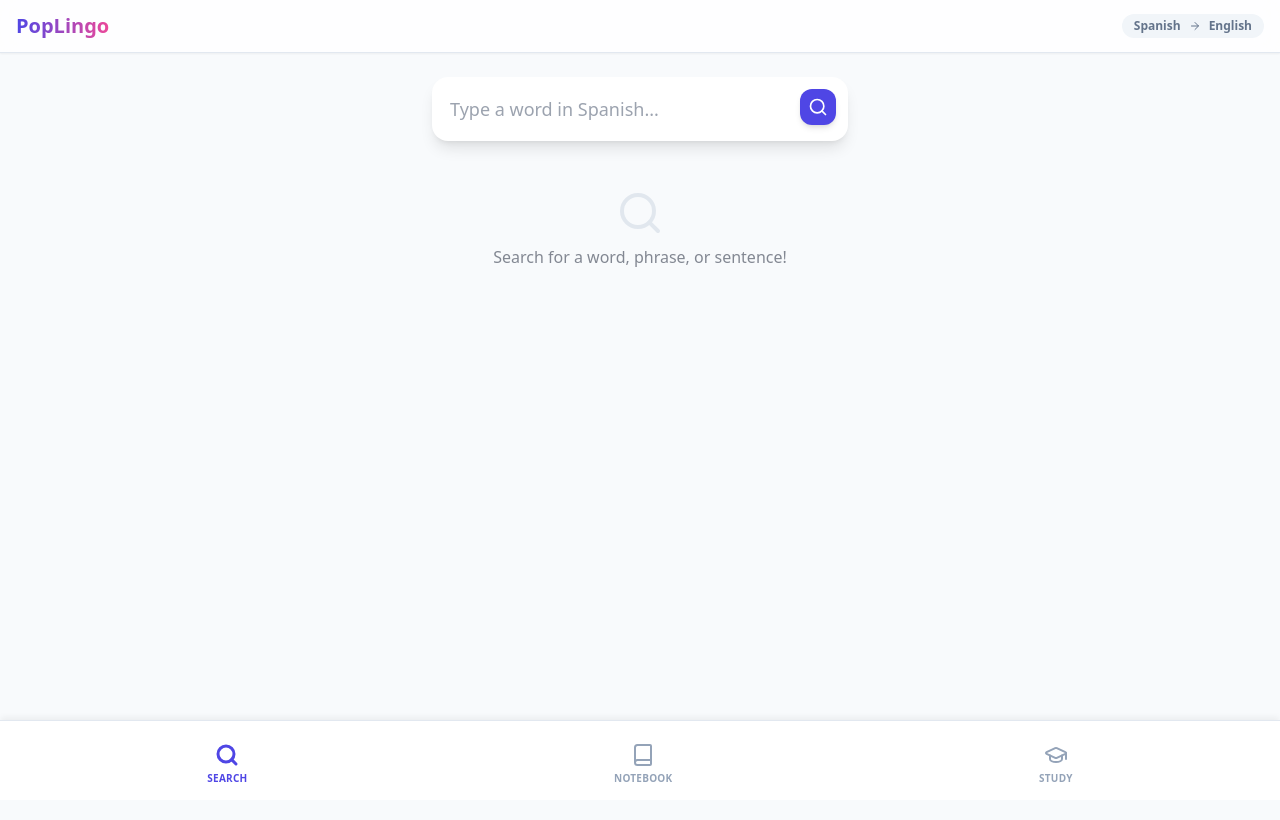
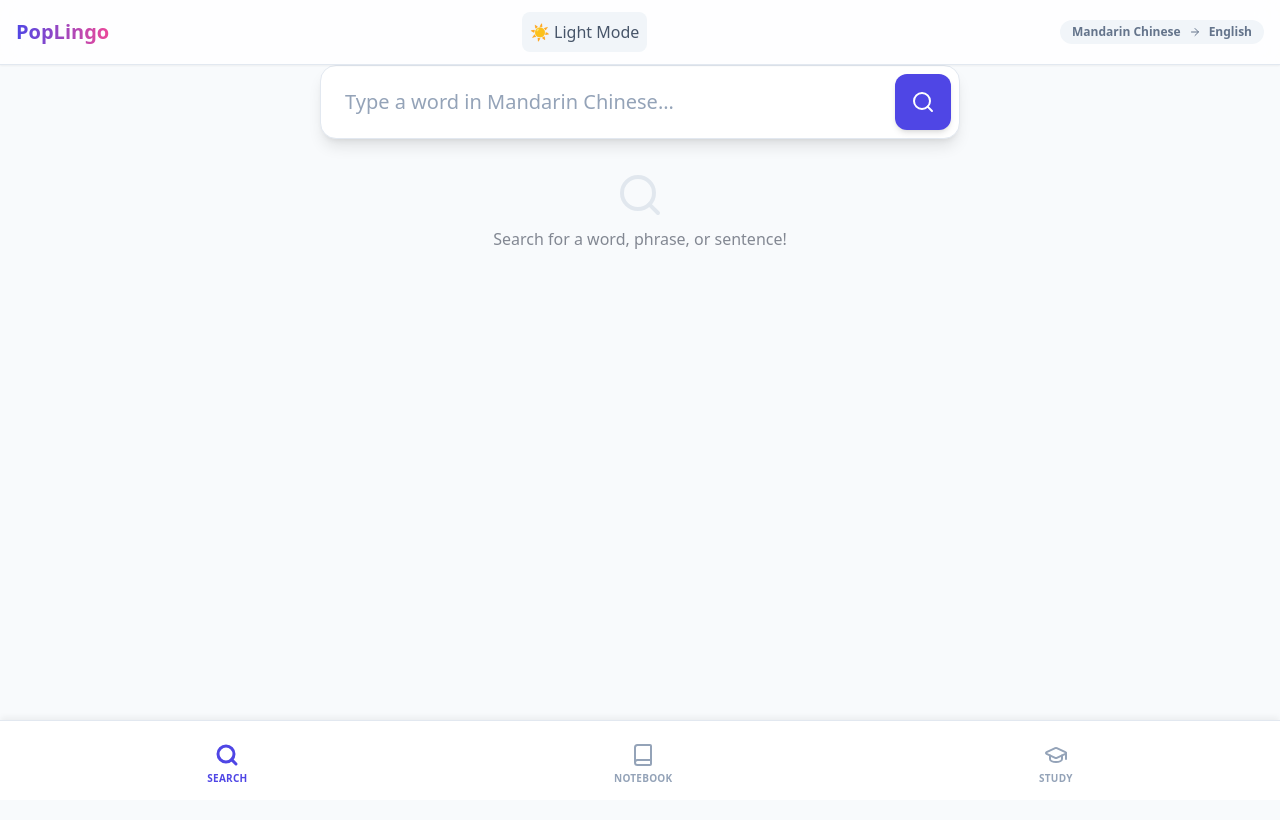
Before and after one commit to Ashleyzhongshan/AI-dictionary, a React (Vite) app: page / in a window 1280 px wide. Both pictures are taken after a click on the button "Start Learning". Shown: the top 820 px of the page. Built offline with nearby package versions, Linux system fonts and the light colour scheme; no server answers.

Commit message:
add Dark Mode and Light Mode in the header

```diff
--- a/App.tsx
+++ b/App.tsx
@@ -1,3 +1,5 @@
+//React 的连接主要靠两个机制：Import（导入） 和 Props（属性传递）。
+
 import React, { useState, useEffect } from 'react';
 import { Language, DictionaryEntry } from './types';
 import { LanguageSelector } from './components/LanguageSelector';
@@ -13,7 +15,7 @@ const App: React.FC = () => {
   // --- State ---
   const [hasSetup, setHasSetup] = useState(false);
   const [nativeLang, setNativeLang] = useState<Language>(Language.English);
-  const [targetLang, setTargetLang] = useState<Language>(Language.Spanish);
+  const [targetLang, setTargetLang] = useState<Language>(Language.Mandarin);
 
   const [currentView, setCurrentView] = useState<View>('search');//currentView: 这是一个字符串。它决定了在主应用中，你是在“搜索”、“生词本”还是“复习”页面。
 
@@ -22,23 +24,25 @@ const App: React.FC = () => {
   const [searchResult, setSearchResult] = useState<DictionaryEntry | null>(null);
 
   const [notebook, setNotebook] = useState<DictionaryEntry[]>([]);
+  const [isDark, setIsDark] = useState(false); //默认是浅色模式
 
   // --- Handlers ---
 
   const handleSearch = async (e: React.FormEvent) => {
-    e.preventDefault();
-    if (!searchTerm.trim()) return;
+    e.preventDefault(); //HTML 表单默认提交后会刷新整个页面。这行代码拦截了这个默认行为，让页面不刷新，实现丝滑的单页体验。
+    if (!searchTerm.trim()) return; //如果用户只输入了空格或者啥也没输，直接结束函数，不浪费 API 额度。
 
-    setSearchLoading(true);
-    setSearchResult(null);
+    setSearchLoading(true); //开启加载状态：告诉大脑“开始干活了”，界面上对应的加载动画会因此转起来。
+    setSearchResult(null); //清空旧结果：在展示新单词前，先把上一个单词的结果藏起来，避免画面混乱。
+    //这是一个“保险箱”结构。try 里跑正常的逻辑，万一出事了（断网、API 挂了）就跳到 catch，无论成功还是失败，最后都会执行 finally。
     try {
-      const result = await lookupTerm(searchTerm, nativeLang, targetLang);
-      setSearchResult(result);
+      const result = await lookupTerm(searchTerm, nativeLang, targetLang); //调用神经系统（Gemini）。await 表示：等到 AI 把结果送回来，再赋值给 result。
+      setSearchResult(result); //把拿到的果实存进大脑状态，触发 React 重新渲染，把卡片显示出来。
     } catch (error) {
       console.error(error);
       alert("Oops! Something went wrong trying to fetch that word. Try again?");
     } finally {
-      setSearchLoading(false);
+      setSearchLoading(false); //关闭加载状态：无论结果如何，活干完了，让小圈圈停止转动。
     }
   };
 
@@ -50,7 +54,7 @@ const App: React.FC = () => {
       return [entry, ...prev];
     });
   };
-
+  //
   const deleteFromNotebook = (id: string) => {
     setNotebook(prev => prev.filter(e => e.id !== id));
   };
@@ -70,13 +74,19 @@ const App: React.FC = () => {
   }
 
   return (
-    <div className="min-h-screen bg-slate-50 text-slate-900 font-sans">
+    <div className={`min-h-screen transition-colors duration-500 ${isDark ? 'bg-slate-900 text-white' : 'bg-slate-50 text-slate-900'}`}>
 
       {/* Top Header (Sticky) */}
       <header className="sticky top-0 z-10 bg-white/80 backdrop-blur-md border-b border-slate-200 px-4 py-3 flex items-center justify-between shadow-sm">
         <h1 className="text-xl font-black bg-gradient-to-r from-indigo-600 to-pink-500 bg-clip-text text-transparent">
           PopLingo
         </h1>
+        <button
+          onClick={() => setIsDark(!isDark)}
+          className="p-2 rounded-lg bg-slate-100 text-slate-600 hover:bg-slate-200 transition-colors"
+          >
+            {isDark ? '🌙 Dark Mode' : '☀️ Light Mode'}
+          </button>
         <div className="flex items-center gap-2 text-xs font-bold text-slate-500 bg-slate-100 px-3 py-1 rounded-full">
           <span>{targetLang}</span>
           <ArrowRight size={12} />
@@ -85,25 +95,33 @@ const App: React.FC = () => {
       </header>
 
       {/* Main Content Area */}
-      <main className="max-w-md mx-auto min-h-screen">
+      <main className="max-w-2xl mx-auto w-full px-4 mb-8">
 
         {currentView === 'search' && (
-          <div className="p-4 pt-6 pb-24">
-             {/* Search Input */}
-             <form onSubmit={handleSearch} className="mb-8 relative">
+          <div className="space-y-8"> {/* 增加一个垂直间距容器 */}
+            {/* 搜索框：直接让 form 成为那个带背景和边框的矩形 */}
+            <form
+              onSubmit={handleSearch}
+              className={`flex items-center gap-2 p-2 rounded-2xl shadow-lg border transition-all duration-300 ${
+                isDark ? 'bg-slate-800 border-slate-700' : 'bg-white border-slate-200'
+              }`}
+            >
                 <input
                   type="text"
                   value={searchTerm}
                   onChange={(e) => setSearchTerm(e.target.value)}
                   placeholder={`Type a word in ${targetLang}...`}
-                className="w-full p-4 pr-12 rounded-2xl bg-white shadow-lg border-2 border-transparent focus:border-indigo-500 outline-none text-lg font-medium transition-all"
+                  className={`flex-1 px-4 py-3 bg-transparent outline-none text-xl font-medium ${
+                    isDark ? 'text-white placeholder:text-slate-500' : 'text-slate-900 placeholder:text-slate-400'
+                  }`}
                 />
+
                 <button
                   type="submit"
                   disabled={searchLoading}
-                className="absolute right-3 top-3 p-2 bg-indigo-600 text-white rounded-xl shadow-md hover:bg-indigo-700 disabled:bg-slate-300 transition-colors"
+                  className="flex-shrink-0 p-4 bg-indigo-600 text-white rounded-xl shadow-md hover:bg-indigo-700 disabled:bg-slate-300 transition-colors"
                 >
-                {searchLoading ? <Loader2 size={20} className="animate-spin" /> : <Search size={20} />}
+                  {searchLoading ? <Loader2 size={24} className="animate-spin" /> : <Search size={24} />}
                 </button>
             </form>
 
@@ -113,6 +131,7 @@ const App: React.FC = () => {
                 entry={searchResult}
                 onSave={toggleSave}
                 isSaved={!!notebook.find(e => e.term === searchResult.term)}
+                isDark={isDark} //这一行是新加的，把状态传下去
               />
             )}
 
@@ -157,7 +176,7 @@ const App: React.FC = () => {
           {/* 变色逻辑：代码会检查当前的 currentView 是否等于 'notebook'。 变成紫色 (Indigo)：如果判断为 真 (True)，则应用 text-indigo-600（一种深紫蓝色），让按钮看起来是"激活状态" */}
           <div className="relative">
             <Book size={24} strokeWidth={currentView === 'notebook' ? 3 : 2} />
-            {notebook.length > 0 && (
+            {notebook.length > 0 && ( //在 React 的 JSX 语法中，{condition && <Component />} 被称为 短路逻辑渲染。
               <span className="absolute -top-1 -right-2 bg-pink-500 text-white text-[9px] font-bold px-1.5 py-0.5 rounded-full shadow-sm">
                 {notebook.length}
               </span>
--- a/components/ResultView.tsx
+++ b/components/ResultView.tsx
@@ -7,11 +7,14 @@ interface Props {
   entry: DictionaryEntry;
   onSave: (entry: DictionaryEntry) => void;
   isSaved: boolean;
+  isDark: boolean; // 👈 告诉组件，你会收到一个布尔值
 }
 
-export const ResultView: React.FC<Props> = ({ entry, onSave, isSaved }) => {
+export const ResultView: React.FC<Props> = ({ entry, onSave, isSaved, isDark }) => {
   return (
-    <div className="bg-white rounded-3xl shadow-xl overflow-hidden mb-24 animate-fade-in-up">
+    <div div className={`rounded-3xl shadow-xl overflow-hidden mb-24 animate-fade-in-up transition-colors duration-500 ${
+      isDark ? 'bg-slate-800 border border-slate-700' : 'bg-white'
+    }`}>
       {/* Image Header */}
       <div className="relative h-64 bg-slate-200 w-full overflow-hidden">
         {entry.imageUrl ? (
@@ -34,11 +37,11 @@ export const ResultView: React.FC<Props> = ({ entry, onSave, isSaved }) => {
       <div className="p-6">
         {/* Header */}
         <div className="flex items-center gap-4 mb-2">
-          <h2 className="text-4xl font-extrabold text-slate-900">{entry.term}</h2>
+          <h2 className="text-4xl font-black bg-gradient-to-r from-blue-600 to-cyan-500 bg-clip-text text-transparent">{entry.term}</h2>
           <AudioButton text={entry.term} size={28} className="bg-pink-100 text-pink-600 hover:bg-pink-200" />
         </div>
 
-        <p className="text-xl text-slate-600 mb-6 font-medium">{entry.definition}</p>
+        <p className="text-xl text-slate-600 mb-6 font-medium hover:translate-x-2 transition-all duration-300">{entry.definition}</p>
 
         {/* Usage Note */}
         <div className="bg-amber-50 border-l-4 border-amber-400 p-4 rounded-r-xl mb-8">
```
Lines whose indentation alone changed are shown as unchanged.
